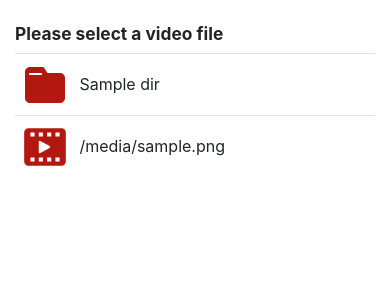
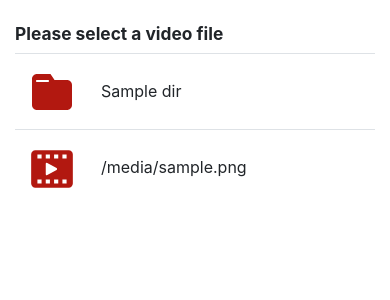
Before and after one commit to beeksma/subtle, a Flask app: template web/templates/browse.html in a window 390 px wide. Shown: the part 56-356 px from the top of the page. Run offline with Flask 2, Linux system fonts and the light colour scheme; the template is opened without the code that fills it: most values are stand-ins (such as "Sample title", 1, 10 or a date in 2020); parts of the project's set-up code (start-up, migrations or seed data) failed here and were passed over; some libraries are stand-ins or nearby versions.

Commit message:
Fixed table-responsive for larger touch screens

```diff
--- a/web/templates/browse.html
+++ b/web/templates/browse.html
@@ -14,8 +14,8 @@
             Please select a video file
         {% endif %}
     </h2>
-    <div class="table">
-        <table class="table-responsive table-sm table-borderless table-hover">
+    <div class="table-responsive">
+        <table class="table table-borderless table-hover">
             <tbody>
             {% if not_root %}
             <tr class='clickable-dir' style="cursor: pointer" data-url='{{ url_for('browse') }}?dir=-1'>
```
